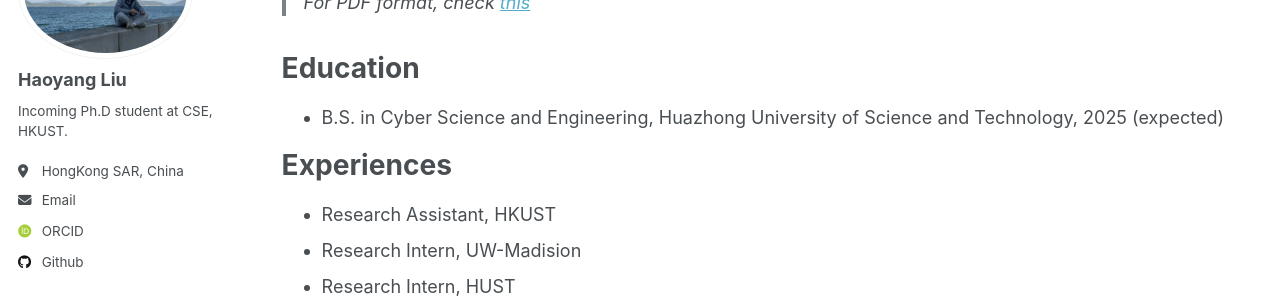
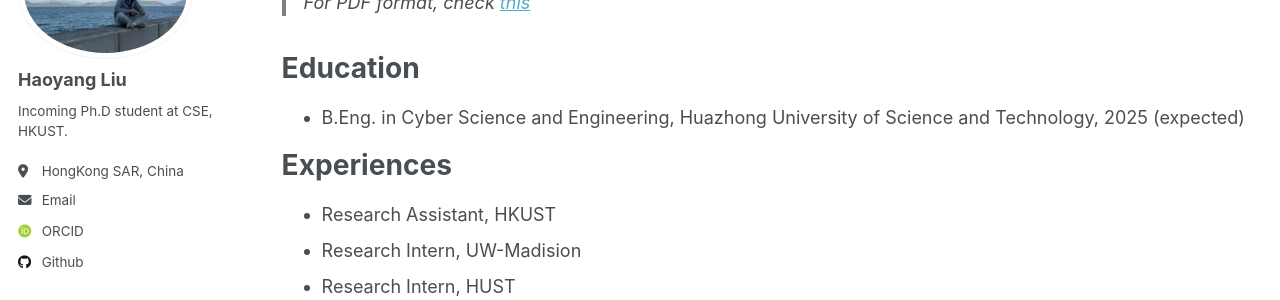
Before and after one commit to tttturtle-russ/tttturtle-russ.github.io, a Jekyll site: the page built from _pages/cv.md, in a window 1280 px wide and 1073 px high. Shown: the part 181-481 px from the top of the window. Built offline with Jekyll 4.4.1, drawn with Linux system fonts in a browser that asks for light colours; some web fonts are replaced.

Commit message:
chore: change bachelor degree

```diff
--- a/_pages/cv.md
+++ b/_pages/cv.md
@@ -13,7 +13,7 @@
 
 Education
 ======
-* B.S. in Cyber Science and Engineering, Huazhong University of Science and Technology, 2025 (expected)
+* B.Eng. in Cyber Science and Engineering, Huazhong University of Science and Technology, 2025 (expected)
 
 Experiences
 ======
```
